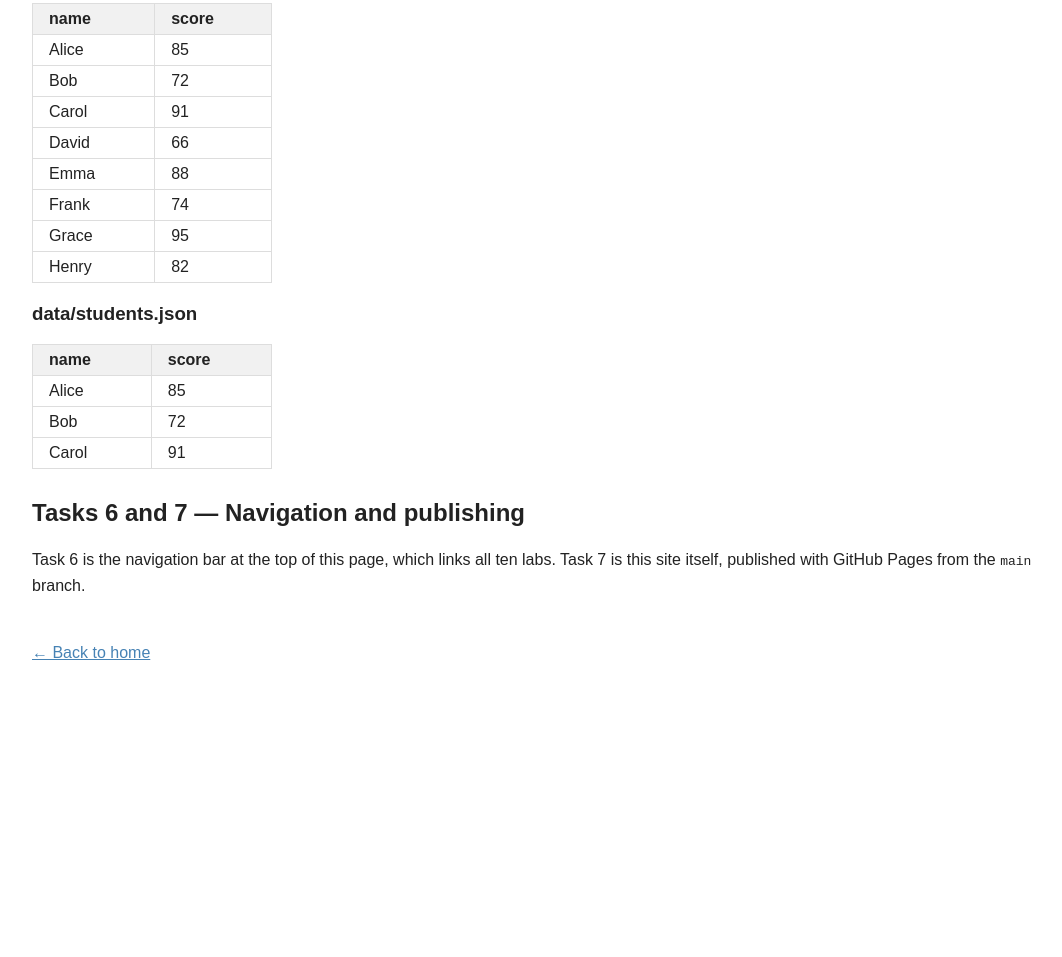
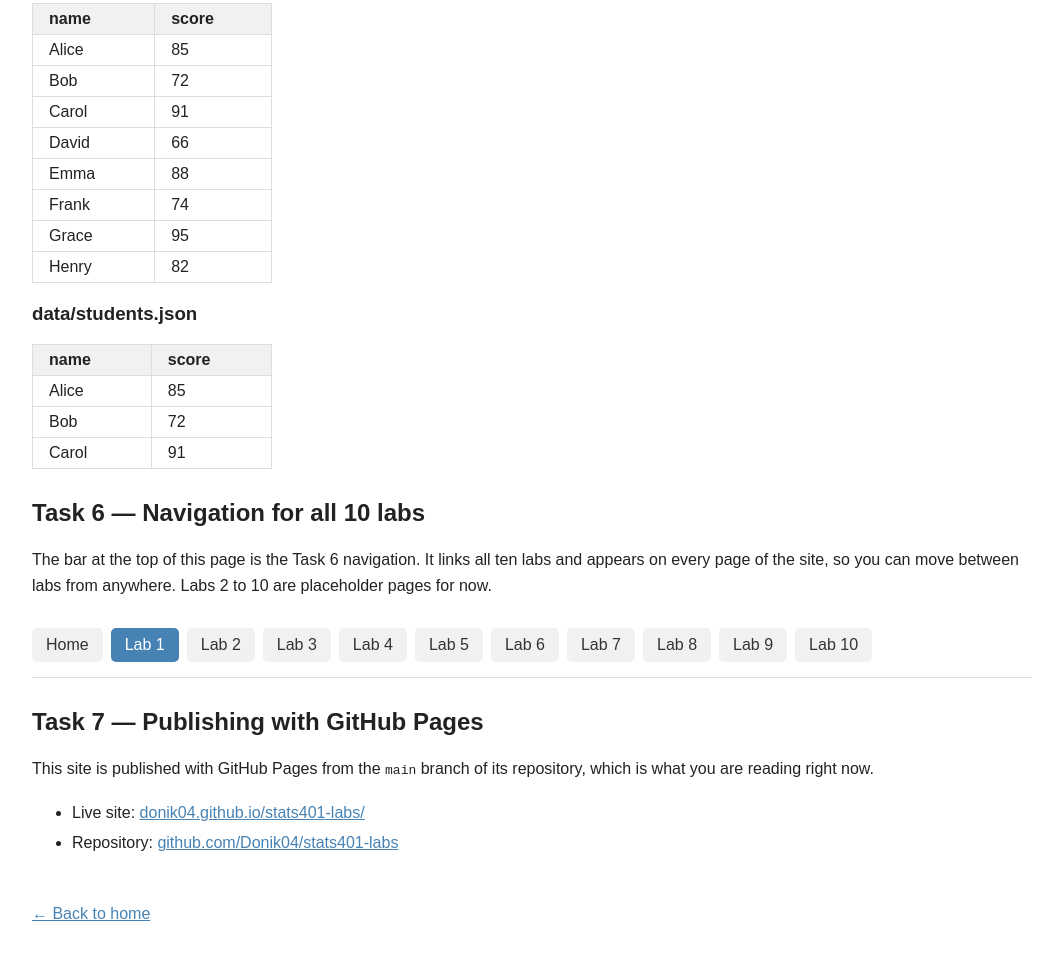
Before and after one commit to Donik04/stats401-labs, a plain HTML site: page lab1/index.html in a window 1280 px wide. Shown: the part 2443-3400 px from the top of the page, without its empty margins (108-1170 px from the left). Before the commit the page ends 3145 px from the top, so only its background shows below. Drawn offline with nearby package versions, Linux system fonts and the light colour scheme.

Commit message:
Split Tasks 6 and 7 into their own sections
They shared one combined heading. Give each its own section after
Task 5, showing the navigation bar and the published URLs.

Co-Authored-By: Claude Sonnet 5 <noreply@anthropic.com>

```diff
--- a/css/style.css
+++ b/css/style.css
@@ -113,6 +113,14 @@ p {
     margin-top: 4px;
 }
 
+.link-list {
+    line-height: 1.9;
+}
+
+.link-list a {
+    color: steelblue;
+}
+
 .site-note {
     margin-top: 40px;
     color: #888;
--- a/lab1/index.html
+++ b/lab1/index.html
@@ -95,13 +95,47 @@
     <h3>data/students.json</h3>
     <div id="json-table"></div>
 
-    <h2>Tasks 6 and 7 — Navigation and publishing</h2>
+    <h2>Task 6 — Navigation for all 10 labs</h2>
 
     <p>
-        Task 6 is the navigation bar at the top of this page, which links all
-        ten labs. Task 7 is this site itself, published with GitHub Pages from
-        the <code>main</code> branch.
+        The bar at the top of this page is the Task 6 navigation. It links all
+        ten labs and appears on every page of the site, so you can move between
+        labs from anywhere. Labs 2 to 10 are placeholder pages for now.
     </p>
+
+    <nav class="lab-nav">
+        <a href="../">Home</a>
+        <a href="../lab1/" class="active">Lab 1</a>
+        <a href="../lab2/">Lab 2</a>
+        <a href="../lab3/">Lab 3</a>
+        <a href="../lab4/">Lab 4</a>
+        <a href="../lab5/">Lab 5</a>
+        <a href="../lab6/">Lab 6</a>
+        <a href="../lab7/">Lab 7</a>
+        <a href="../lab8/">Lab 8</a>
+        <a href="../lab9/">Lab 9</a>
+        <a href="../lab10/">Lab 10</a>
+    </nav>
+
+    <h2>Task 7 — Publishing with GitHub Pages</h2>
+
+    <p>
+        This site is published with GitHub Pages from the <code>main</code>
+        branch of its repository, which is what you are reading right now.
+    </p>
+
+    <ul class="link-list">
+        <li>
+            Live site:
+            <a href="https://donik04.github.io/stats401-labs/">
+                donik04.github.io/stats401-labs/</a>
+        </li>
+        <li>
+            Repository:
+            <a href="https://github.com/Donik04/stats401-labs">
+                github.com/Donik04/stats401-labs</a>
+        </li>
+    </ul>
 
     <a class="back-link" href="../">← Back to home</a>
 
```
